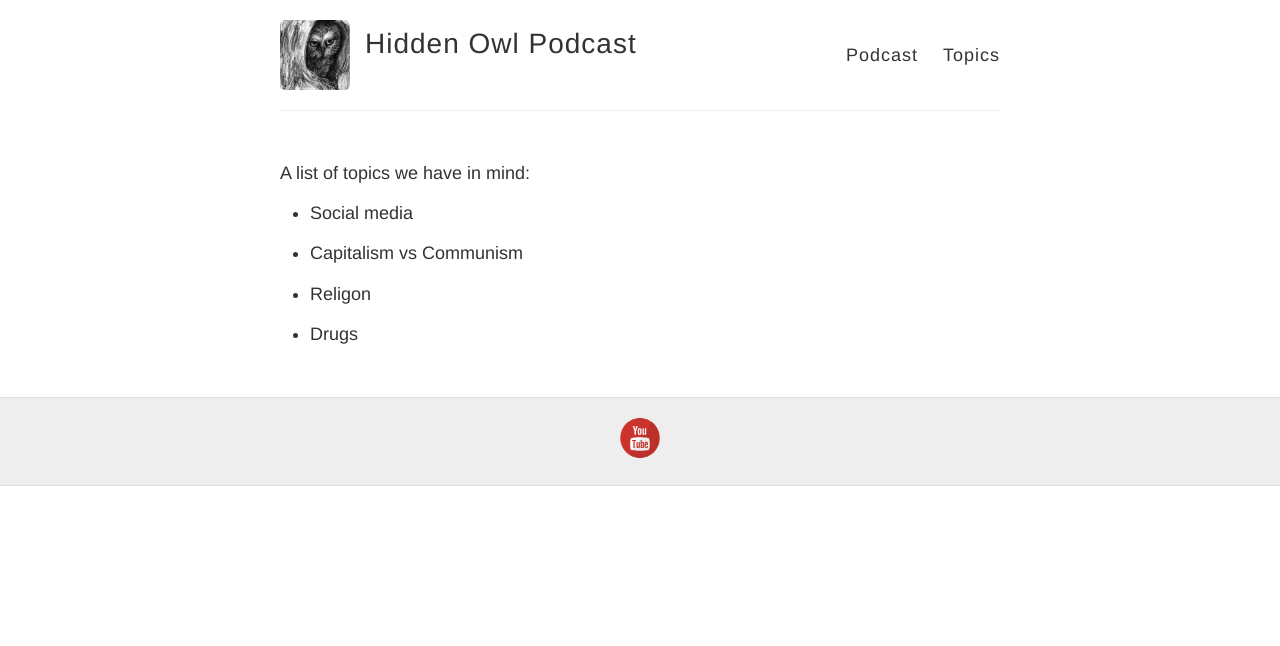
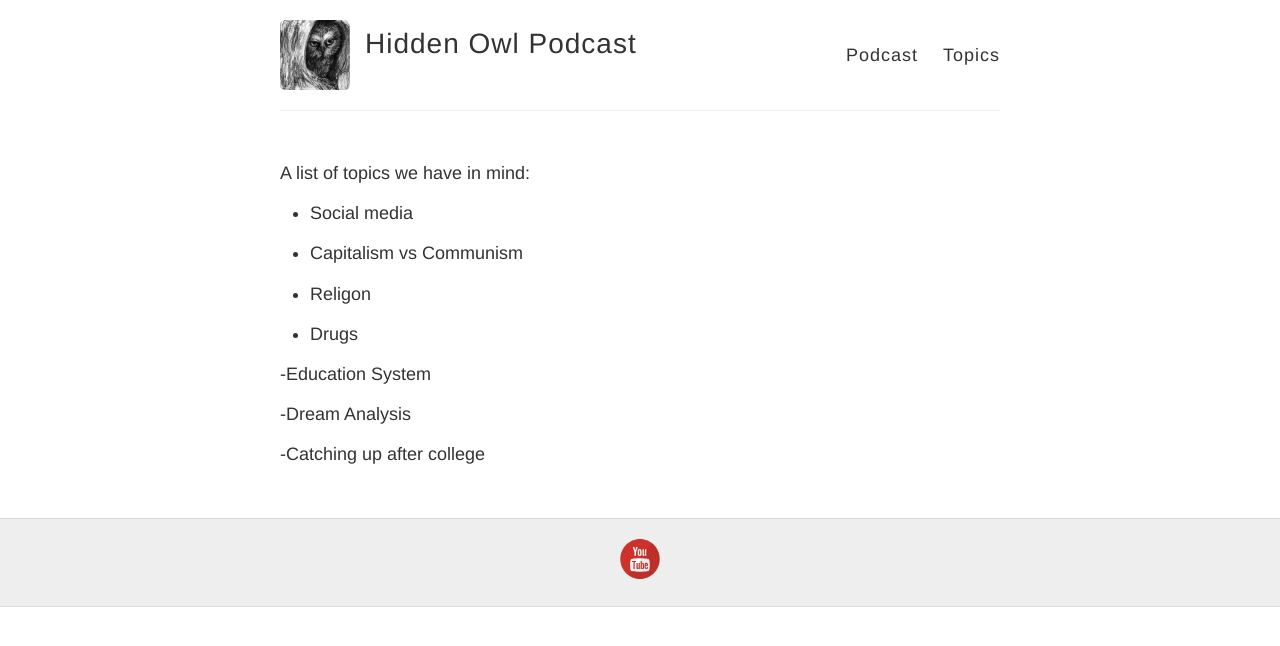
Before and after one commit to lomashbhattarai/hiddenowlpodcast, a Jekyll site: the page built from topics.md, in a window 1280 px wide. Shown: the top 646 px of the page. Built offline with Jekyll 4.4.1, drawn with Linux system fonts in a browser that asks for light colours.

Commit message:
Update topics.md

```diff
--- a/topics.md
+++ b/topics.md
@@ -13,3 +13,9 @@ A list of topics we have in mind:
 - Religon
 
 - Drugs
+
+-Education System
+
+-Dream Analysis
+
+-Catching up after college
```
